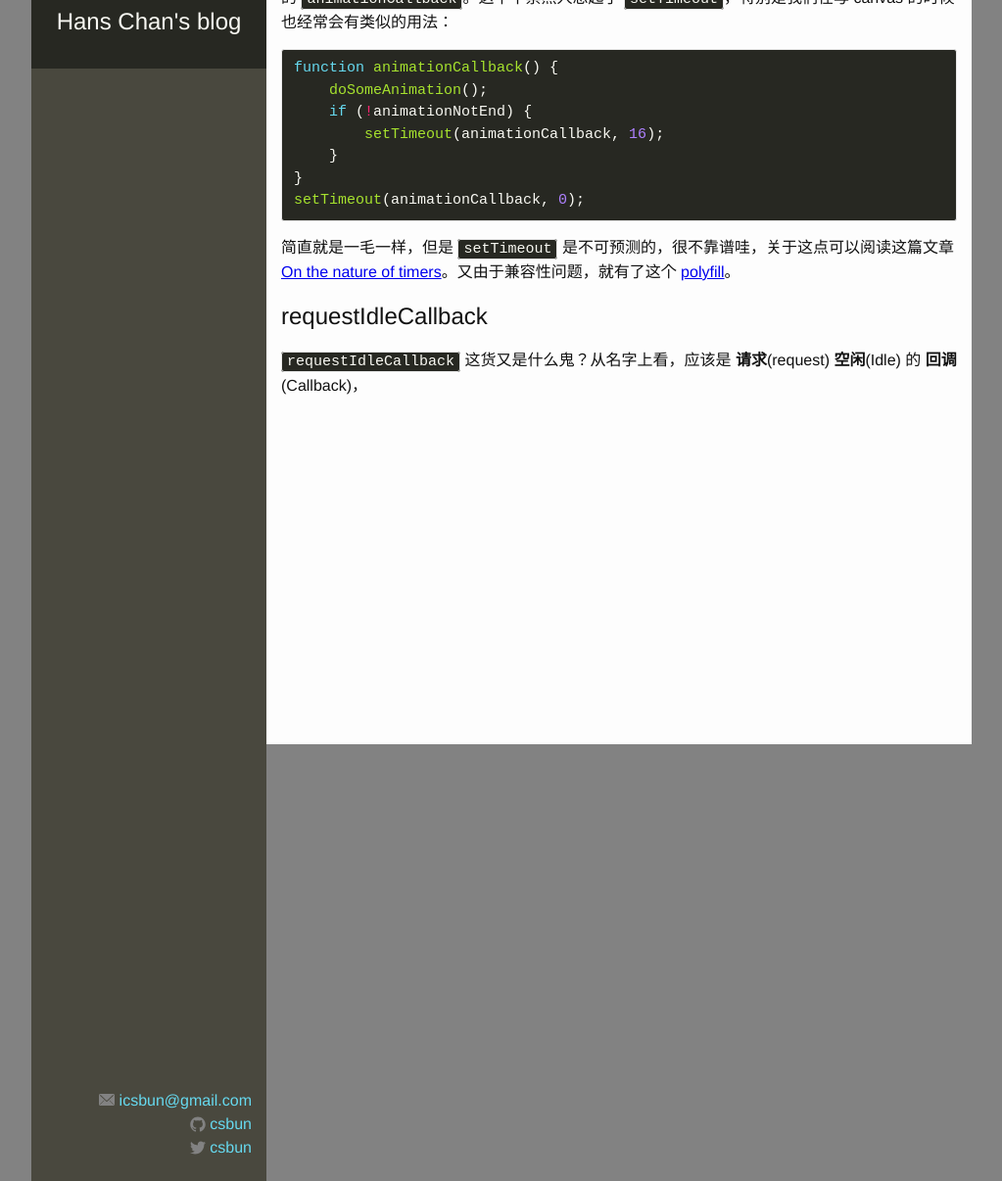
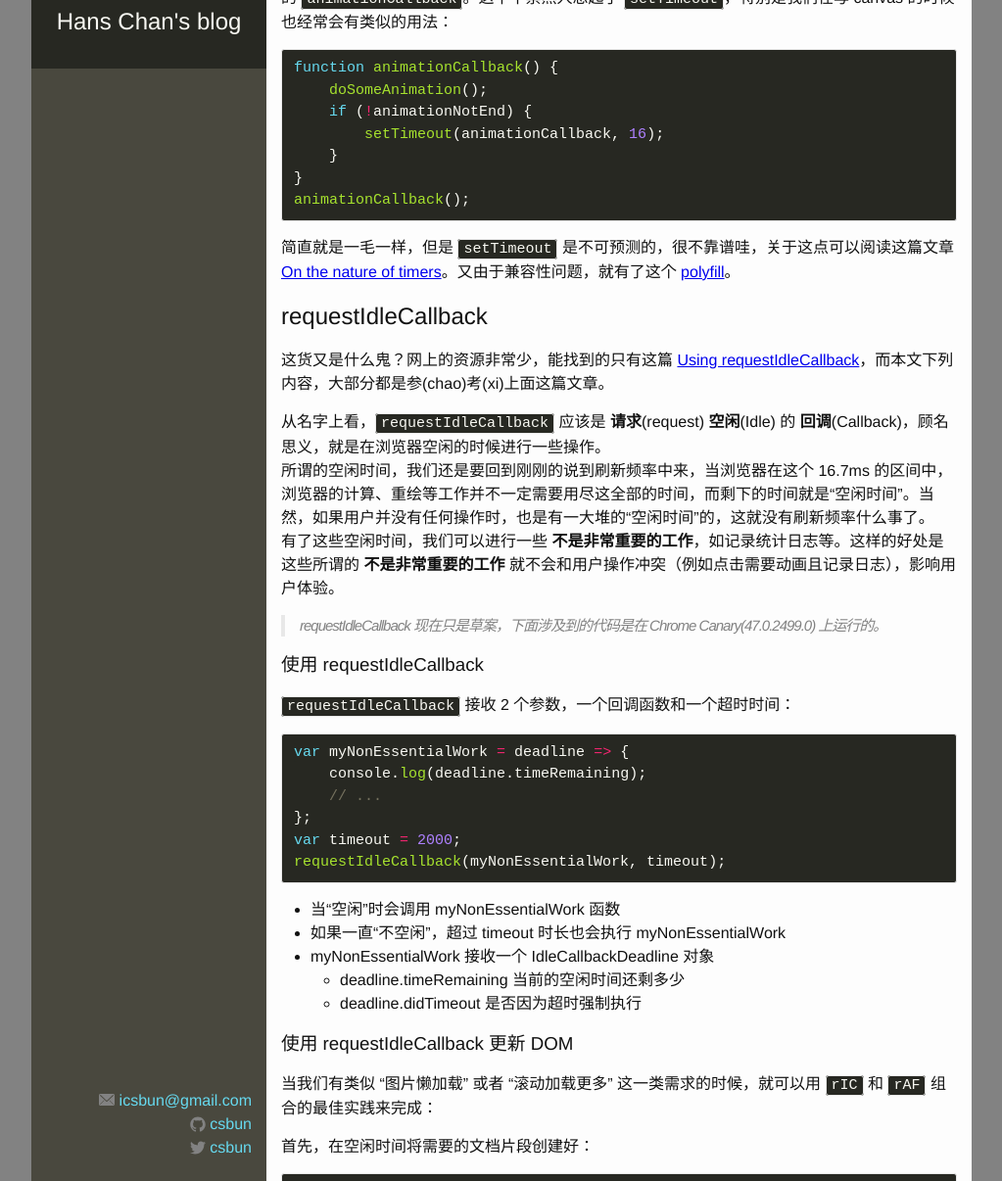
Before and after one commit to csbun/blog, a Jekyll site: the page built from _posts/2015-09-01-raf-and-ric.markdown, in a window 1280 px wide and 1400 px high, scrolled down 446 px, cut to the strip 194-1400 px from the top of the window. Shown: the whole strip at 98% size, without its empty margins (128-1151 px from the left). Built offline with Jekyll 4.4.1, drawn with Linux system fonts in a browser that asks for light colours; Markdown is read by kramdown in place of the engine named in the settings; some of the changed text lies outside the part shown.

Commit message:
finish rAF & rIC

````diff
--- a/_posts/2015-09-01-raf-and-ric.markdown
+++ b/_posts/2015-09-01-raf-and-ric.markdown
@@ -34,7 +34,7 @@
         setTimeout(animationCallback, 16);
     }
 }
-setTimeout(animationCallback, 0);
+animationCallback();
 ```
 
 简直就是一毛一样，但是 `setTimeout` 是不可预测的，很不靠谱哇，关于这点可以阅读这篇文章 [On the nature of timers](http://blog.getify.com/on-the-nature-of-timers/)。又由于兼容性问题，就有了这个 [polyfill](https://gist.github.com/paulirish/1579671)。
@@ -42,4 +42,167 @@
 
 ## requestIdleCallback
 
-`requestIdleCallback` 这货又是什么鬼？从名字上看，应该是 **请求**(request) **空闲**(Idle) 的 **回调**(Callback)，
+这货又是什么鬼？网上的资源非常少，能找到的只有这篇 [Using requestIdleCallback](https://developers.google.com/web/updates/2015/08/27/using-requestidlecallback)，而本文下列内容，大部分都是参(chao)考(xi)上面这篇文章。
+
+从名字上看，`requestIdleCallback` 应该是 **请求**(request) **空闲**(Idle) 的 **回调**(Callback)，顾名思义，就是在浏览器空闲的时候进行一些操作。
+所谓的空闲时间，我们还是要回到刚刚的说到刷新频率中来，当浏览器在这个 16.7ms 的区间中，浏览器的计算、重绘等工作并不一定需要用尽这全部的时间，而剩下的时间就是“空闲时间”。当然，如果用户并没有任何操作时，也是有一大堆的“空闲时间”的，这就没有刷新频率什么事了。
+有了这些空闲时间，我们可以进行一些 **不是非常重要的工作**，如记录统计日志等。这样的好处是这些所谓的 **不是非常重要的工作** 就不会和用户操作冲突（例如点击需要动画且记录日志），影响用户体验。
+
+> requestIdleCallback 现在只是草案，下面涉及到的代码是在 Chrome Canary(47.0.2499.0) 上运行的。
+
+### 使用 requestIdleCallback
+
+`requestIdleCallback` 接收 2 个参数，一个回调函数和一个超时时间：
+
+```javascript
+var myNonEssentialWork = deadline => {
+    console.log(deadline.timeRemaining);
+    // ...
+};
+var timeout = 2000;
+requestIdleCallback(myNonEssentialWork, timeout);
+```
+
+- 当“空闲”时会调用 myNonEssentialWork 函数
+- 如果一直“不空闲”，超过 timeout 时长也会执行 myNonEssentialWork
+- myNonEssentialWork 接收一个 IdleCallbackDeadline 对象
+    + deadline.timeRemaining 当前的空闲时间还剩多少
+    + deadline.didTimeout 是否因为超时强制执行
+
+
+### 使用 requestIdleCallback 更新 DOM
+
+当我们有类似 “图片懒加载” 或者 “滚动加载更多” 这一类需求的时候，就可以用 `rIC` 和 `rAF` 组合的最佳实践来完成：
+
+首先，在空闲时间将需要的文档片段创建好：
+
+```javascript
+let documentFragment;
+let myNonEssentialWork = deadline => {
+    if (!documentFragment) {
+        documentFragment = document.createDocumentFragment();
+    }
+
+    // 这要有时间且还有活，就干
+    while (deadline.timeRemaining > 0 && elementsToAdd.length > 0) {
+        // 创建代码片段
+        let elToAdd = elementsToAdd.pop();
+        let el = document.createElement(elToAdd.tag);
+        el.textContent = elToAdd.content;
+        documentFragment.appendChild(el);
+
+        // 不要着急插入 body，交给下一个 rAF
+        ++countNonEssentialWork;
+        scheduleVisualUpdateIfNeeded();
+    }
+    // 如果还有任务，就下个 空闲时间 再工作
+    if (elementsToAdd.length > 0) {
+        requestIdleCallback(myNonEssentialWork, timeout);
+    }
+};
+```
+
+通过 rAF 将代码片段插入 body 中：
+
+```javascript
+let isVisualUpdateScheduled = false;
+let appendDocumentFragment = () => {
+    document.body.appendChild(documentFragment);
+    documentFragment = null;
+    isVisualUpdateScheduled = false;
+}
+
+let scheduleVisualUpdateIfNeeded = () => {
+    if (!isVisualUpdateScheduled) {
+        isVisualUpdateScheduled = true;
+        requestAnimationFrame(appendDocumentFragment);
+    }
+}
+```
+
+我们来一个完整的代码看看吧：
+
+```javascript
+var elementsToAdd = [];
+
+function test(num) {
+    'use strict';
+    for (let i = 0; i < num; i++) {
+        elementsToAdd.push({
+            tag: 'p',
+            content: Math.random()
+        });
+    }
+    start();
+}
+
+
+function start() {
+    'use strict';
+    let documentFragment;
+    let isVisualUpdateScheduled = false;
+    const timeout = 2000;
+
+    // 记录 appendDocumentFragment 运行了多少次
+    let countAppendDocument = 0;
+    // 记录 myNonEssentialWork 的 while 运行了多少次
+    let countNonEssentialWork = 0;
+
+    let appendDocumentFragment = () => {
+        console.log('countAppendDocument:', ++countAppendDocument);
+        document.body.appendChild(documentFragment);
+        documentFragment = null;
+        isVisualUpdateScheduled = false;
+    }
+
+    let scheduleVisualUpdateIfNeeded = () => {
+        if (!isVisualUpdateScheduled) {
+            isVisualUpdateScheduled = true;
+            requestAnimationFrame(appendDocumentFragment);
+        }
+    }
+
+    let myNonEssentialWork = deadline => {
+        if (!documentFragment) {
+            documentFragment = document.createDocumentFragment();
+        }
+
+        // 这要有时间且还有活，就干
+        while (deadline.timeRemaining > 0 && elementsToAdd.length > 0) {
+            // 创建代码片段
+            var elToAdd = elementsToAdd.pop();
+            var el = document.createElement(elToAdd.tag);
+            el.textContent = elToAdd.content;
+
+            documentFragment.appendChild(el);
+
+            // 不要着急插入 body，交给下一个 rAF
+            ++countNonEssentialWork;
+            scheduleVisualUpdateIfNeeded();
+        }
+        console.log('countNonEssentialWork:', countNonEssentialWork);
+        console.log('elementsToAdd.length:', elementsToAdd.length);
+        if (elementsToAdd.length > 0) {
+            requestIdleCallback(myNonEssentialWork, timeout);
+        }
+    };
+
+    requestIdleCallback(myNonEssentialWork, timeout);
+}
+```
+
+运行 `test(10000)`，看看结果：
+
+```
+countNonEssentialWork: 241
+elementsToAdd.length: 9759
+countAppendDocument: 1
+countNonEssentialWork: 4878
+elementsToAdd.length: 5122
+countAppendDocument: 2
+countNonEssentialWork: 10000
+elementsToAdd.length: 0
+countAppendDocument: 3
+```
+
+> 我试过几次，每次的运行结果都不一样，append 次数有多有少，看来真的是看浏览器是不是“空闲”了。
--- a/_sass/_aside.sass
+++ b/_sass/_aside.sass
@@ -22,7 +22,10 @@
     background: $monokai-background
     @extend %clearfix
     @include media-min($on-palm)
+      width: $aside-logo-palm-size
       padding: $spacing-unit $spacing-unit-4
+    @include media-min($on-laptop)
+      width: initial
 
 
     .logo
````
